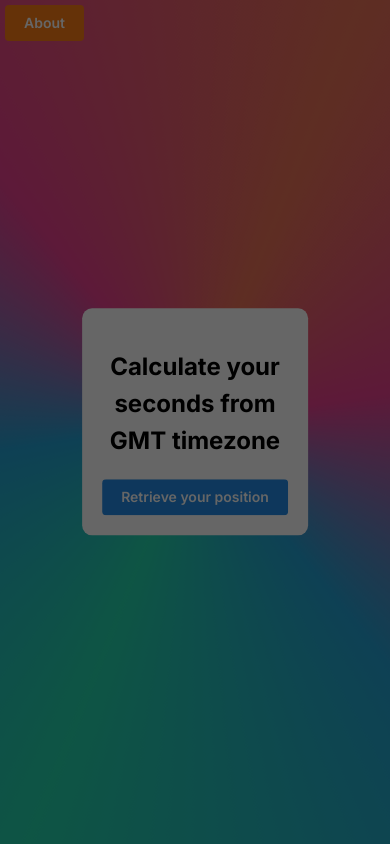
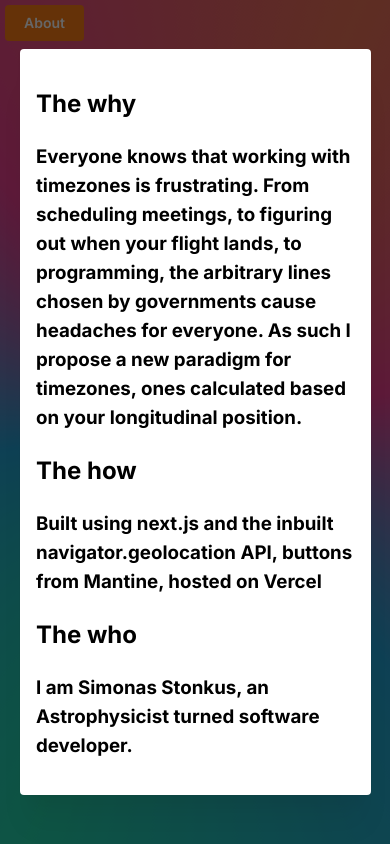
Before and after one commit to SimonasStonkus/more-accurate-timezones, a Next.js app: page / in a window 390 px wide. Both pictures are taken after a click on the button "About". Built offline with nearby package versions, Linux system fonts and the light colour scheme.

Commit message:
fixed modal on mobile, added check for granting location permissions to fix user error (thanks yannick

```diff
--- a/app/page.tsx
+++ b/app/page.tsx
@@ -7,8 +7,15 @@ export default function Page() {
   const [longitudeMinutes, setLongitudeMinutes] = useState(String);
   const [longitudeHours, setLongitudeHours] = useState(String);
   const [showMe, setShowMe] = useState(Boolean);
+  const [showMeError, setShowMeError] = useState(Boolean);
 
   function getPosition() {
+    navigator.permissions.query({ name: "geolocation" }).then((result) => {
+      if (result.state === "denied") {
+        setShowMeError(true);
+      }
+    });
+    if (navigator.geolocation) {
       navigator.geolocation.getCurrentPosition(function (position) {
         console.log(position.coords.longitude);
         setShowMe(true);
@@ -31,6 +38,7 @@ export default function Page() {
         }
       });
     }
+  }
   const [opened, { open, close }] = useDisclosure(false);
   return (
     <div className="container">
@@ -45,11 +53,10 @@ export default function Page() {
         onClose={close}
         withCloseButton={false}
         centered
-        size="calc(100vw - 100rem)"
+        size="auto"
       >
         <h2> The why</h2>
         <h3>
-          {" "}
           Everyone knows that working with timezones is frustrating. From
           scheduling meetings, to figuring out when your flight lands, to
           programming, the arbitrary lines chosen by governments cause headaches
@@ -57,17 +64,21 @@ export default function Page() {
           calculated based on your longitudinal position.
         </h3>
         <h2> The how </h2>
-        <h3> Built using next.js, Mantine, hosted by Vercel</h3>
+        <h3>
+          Built using next.js and the inbuilt navigator.geolocation API, buttons
+          from Mantine, hosted on Vercel
+        </h3>
         <h2> The who </h2>
         <h3>
-          {" "}
-          I am Simonas Stonkus, an Astrophysicist turning to software
-          development
+          I am Simonas Stonkus, an Astrophysicist turned software developer.
         </h3>
       </Modal>
       <div className="box">
         <h2>Calculate your seconds from GMT timezone</h2>
         <Button onClick={getPosition}>Retrieve your position</Button>
+        <h3 style={{ color: "red", display: showMeError ? "block" : "none" }}>
+          You must enable location services
+        </h3>
         <h3
           id="timezone"
           style={{
```
Lines whose indentation alone changed are shown as unchanged.
